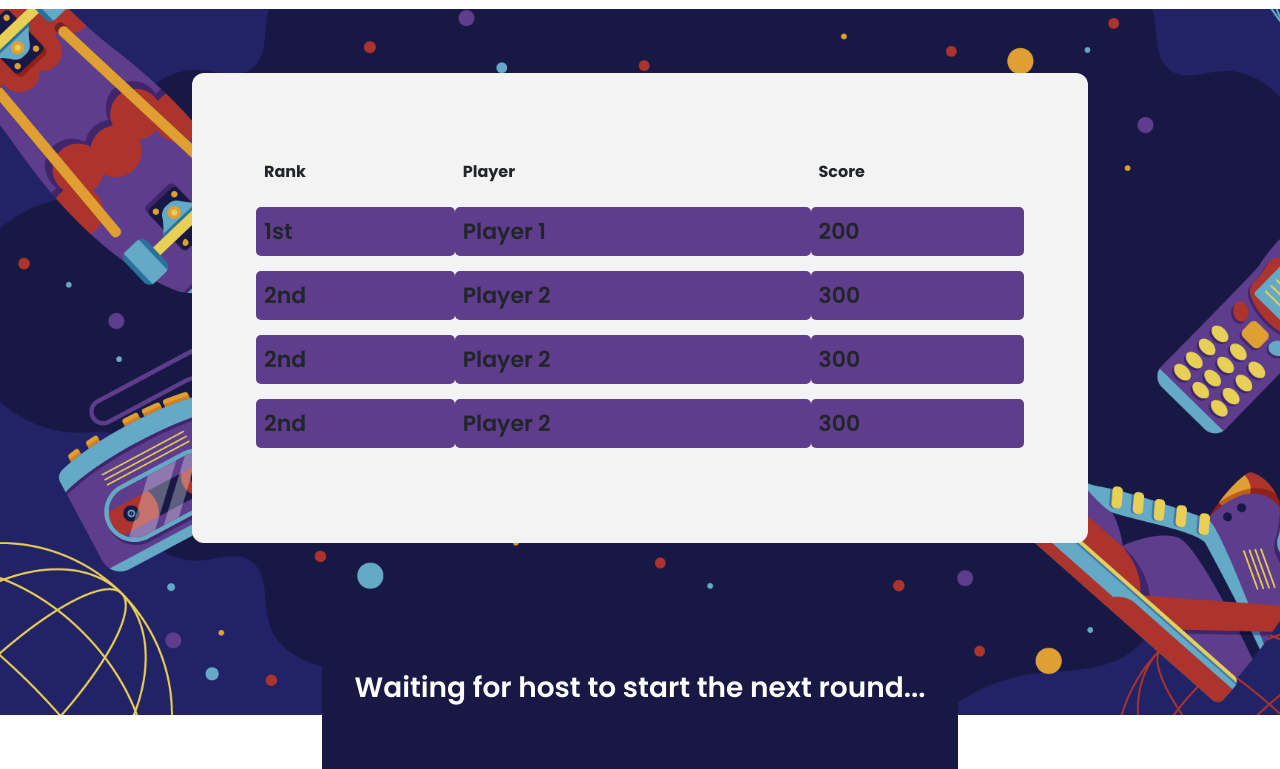
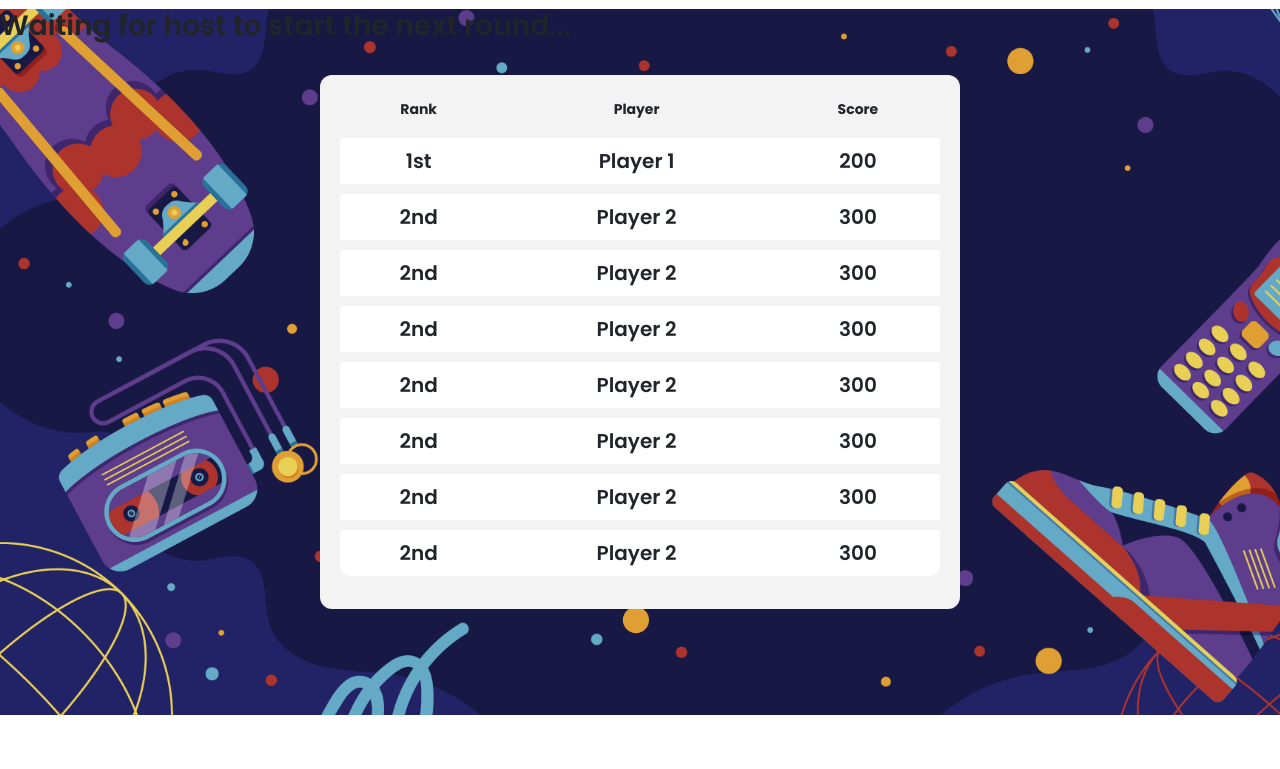
Before and after one commit to arcsine0/kaquizz, a React app in the folder client/: page /placement in a window 1280 px wide. Shown: the part 85-854 px from the top of the page. After the commit the page ends 800 px from the top, so only its background shows below. Built offline with nearby package versions, Linux system fonts and the light colour scheme; no server answers.

Commit message:
added round placement page

```diff
--- a/client/src/elements/PlacementTable.js
+++ b/client/src/elements/PlacementTable.js
@@ -36,6 +36,26 @@ export const PlacementTable = (props) => {
           <td>Player 2</td>
           <td>300</td>
         </tr>
+        <tr>
+          <td>2nd</td>
+          <td>Player 2</td>
+          <td>300</td>
+        </tr>
+        <tr>
+          <td>2nd</td>
+          <td>Player 2</td>
+          <td>300</td>
+        </tr>
+        <tr>
+          <td>2nd</td>
+          <td>Player 2</td>
+          <td>300</td>
+        </tr>
+        <tr>
+          <td>2nd</td>
+          <td>Player 2</td>
+          <td>300</td>
+        </tr>
       </tbody>
     </Table>
   )
--- a/client/src/index.css
+++ b/client/src/index.css
@@ -190,37 +190,42 @@ button {
  * ---------------------------------------- */
 
 table {
-  border-collapse: separate;
   min-width: 400px;
-  border-spacing: 0 15px;
+  max-width: 600px;
+  margin: auto;
+  text-align: center;
 }
 
-table thead tr {
-  text-align: left;
+tr {
+  border-radius: 10px;
+}
+
+thead tr {
+  font-size: 14px;
+}
+
+tbody tr {
+  background-color: var(--white-color);
+  font-size: 20px;
+}
+
+tbody tr .currentPlayer {
+  background-color: var(--violet-color);
+}
+
+tbody tr td {
+  border: 10px solid #f3f3f3;
+  border-right: 0;
+  border-left: 0;
+}
+
+td:first-child,
+th:first-child {
+  border-radius: 10px 0 0 10px;
 
 }
 
-table thead tr .currentPlayer {
-  background-color: var(--violet-color);
+td:last-child,
+th:last-child {
+  border-radius: 0 10px 10px 0;
 }
-
-table th {
-  border: none;
-}
-
-table tbody tr {
-  font-size: 22px;
-  background-color: var(--white-color);
-  background-color: var(--violet-color);
-
-}
-
-td {
-  border: solid 0px #000;
-  border-style: none;
-  padding: 10px;
-}
-
-tr td {
-  border-radius: 5px;
-}
--- a/client/src/pages/Main.css
+++ b/client/src/pages/Main.css
@@ -82,6 +82,10 @@ button {
 
 .centerContainer h1 {
     font-size: 5.4rem;
+}
+
+.hostText {
+    background-color: #a541a2 !important;
 }
 
 /* ----------------------------------------
@@ -271,10 +275,6 @@ button {
     padding: 64px 32px;
 }
 
-.hostQuestion {
-    background-color: #a541a2;
-}
-
 .question h3 {
     text-align: center;
 }
@@ -306,25 +306,28 @@ button {
     height: 100vh;
 }
 
+.roundPlacement .waitingText {
+    color: white;
+}
 
-.roundPlacement h3 {
+.placementContainer {
+    background-color: #f3f3f3;
+    margin: 32px auto;
+    padding: 16px;
+    border-radius: 12px;
+    max-width: 50vw;
+}
+
+.waitingText {
     background-color: #181845;
     color: white;
-    max-height: 200px;
+    max-height: 150px;
     margin: 0 auto;
     width: fit-content;
     display: flex;
     justify-content: center;
     align-items: center;
-    padding: 64px 32px;
-}
-
-.placementContainer {
-    background-color: #f3f3f3;
-    margin: 64px auto;
-    padding: 64px;
-    border-radius: 12px;
-    max-width: 70vw;
+    padding-top: 32px;
 }
 
 /* ----------------------------------------
--- a/client/src/pages/Quiz.js
+++ b/client/src/pages/Quiz.js
@@ -27,7 +27,7 @@ export default function Quiz(props) {
 
     // const { seconds, start, restart } = useTimer({ expTime, onExpire: () => { console.log('timer done!') } })
 
-    const [role, setRole] = useState(sessionStorage.getItem('role'))
+    const role = sessionStorage.getItem('role')
 
     function validateAnswer(id) {
         console.log('answered!')
--- a/client/src/pages/QuizQuestion.js
+++ b/client/src/pages/QuizQuestion.js
@@ -13,7 +13,7 @@ export default function QuizQuestion(props) {
     const choices = props.choices
     const submitAnswer = props.submitAnswer
 
-    const [role, setRole] = useState(sessionStorage.getItem('role'))
+    const role = sessionStorage.getItem('role')
 
     function sendAnswer(e) {
         submitAnswer(e.target.id)
@@ -39,7 +39,7 @@ export default function QuizQuestion(props) {
                 </div>
 
             </div>
-            <div className = {`question ${role=="host" ? "hostQuestion" : ""}`}>
+            <div className = {`question ${role=="host" ? "hostText" : ""}`}>
                 <h3>{question}</h3>
             </div>
             <div className = 'choices'>
--- a/client/src/pages/RoundPlacement.js
+++ b/client/src/pages/RoundPlacement.js
@@ -17,17 +17,19 @@ export default function RoundPlacement(props) {
     function Waiting() {
         if (role === 'host') {
             return (
-                <h3 className='waitingText' onClick={() => next()}>Click anywhere to start the next round...</h3>
+                <div className={`waitingText ${role=="host" ? "hostText" : ""}`}>
+                    <h3 onClick={() => next()}>Click anywhere to start the next round...</h3>
+                </div>
             )
         } else {
             return (
-                <h3 className='waitingText'>Waiting for host to start the next round...</h3>
+                <h3>Waiting for host to start the next round...</h3>
             )
         }
     }
 
     return (
-        <div className='quiz roundPlacement'>
+        <div className={`quiz roundPlacement ${role=="host" ? "hostQuiz" : ""}`}>
             <div className='timerContainer'>
                 <div>
                     <img src={logoImg} className='logo'></img>
@@ -39,11 +41,12 @@ export default function RoundPlacement(props) {
                 </div>
             </div>
 
+            <Waiting />
+
             <div className='placementContainer'>
                 <PlacementTable data={JSON.parse(scores)} />
             </div>
 
-            <Waiting />
         </div>
         // <PlacementTable/>
     )
```
